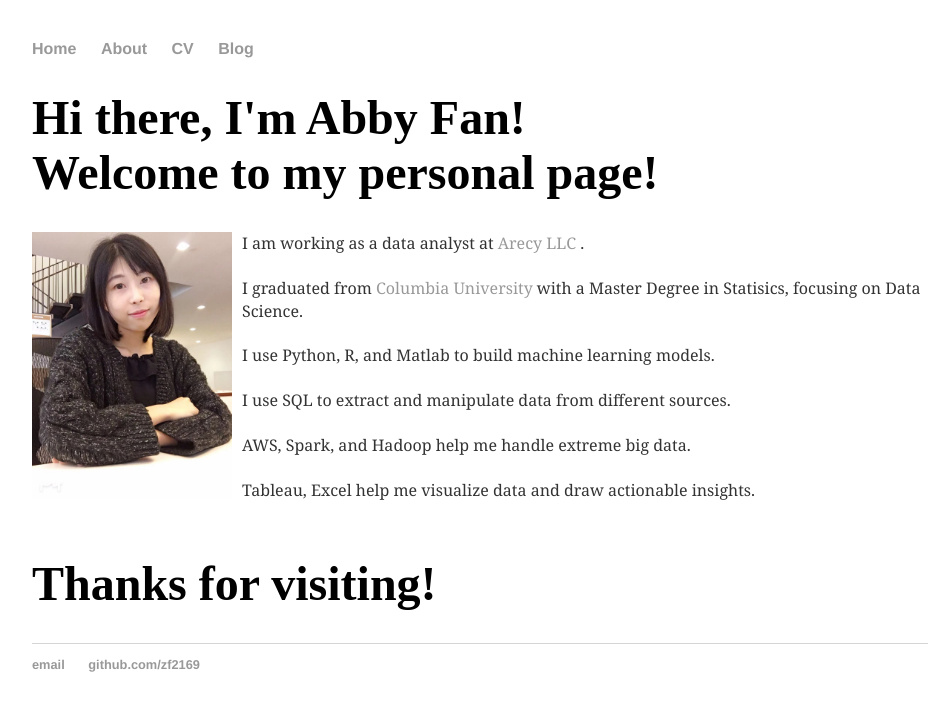
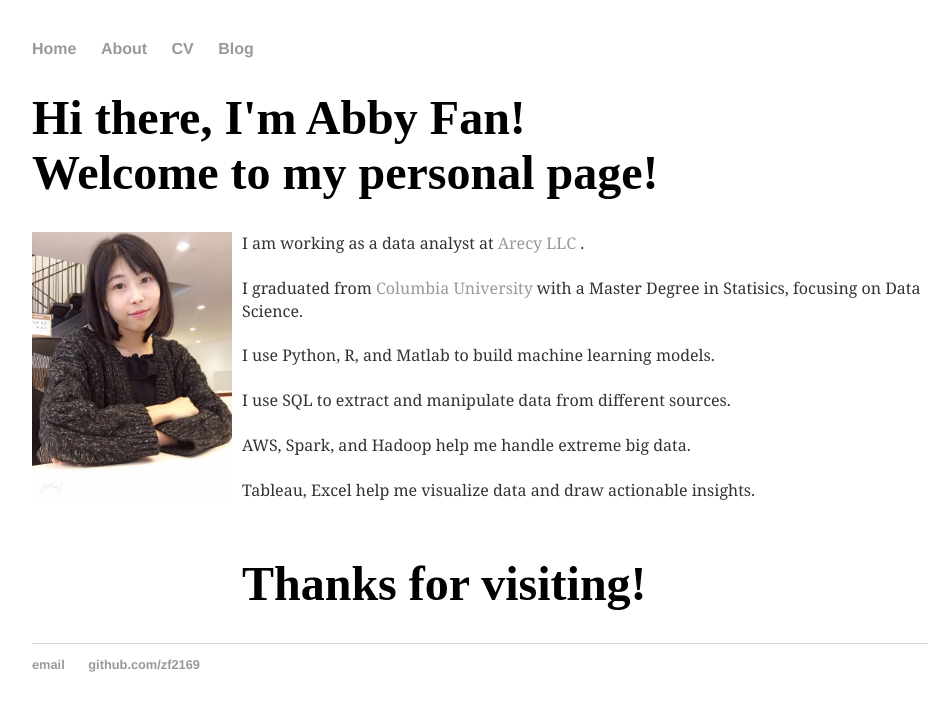
Before and after one commit to zf2169/zf2169.github.io, a Jekyll site: the page built from index.html, in a window 1280 px wide. Shown: the top 711 px of the page, without its empty margins (160-1110 px from the left). Built offline with Jekyll 4.4.1, drawn with Linux system fonts in a browser that asks for light colours.

Commit message:
Update index.html

```diff
--- a/index.html
+++ b/index.html
@@ -6,7 +6,7 @@ title: Abby Fan Personal Website
 	<h1>Hi there, I'm Abby Fan!<br>
 	Welcome to my personal page!</h1>
 
-	<img  class="img-circle avatar" alt="Abby Fan" src="img/BHPL78898.JPG" width="200px" style="float: left; margin-bottom: 00px">
+	<img  class="img-circle avatar" alt="Abby Fan" src="img/BHPL78898.JPG" width="200px" style="float: left; margin-bottom: 100px">
 
 	<p2>I am working as a data analyst at <a href="https://www.arecy-us.com/"> Arecy LLC </a>. <br><br>
 	I graduated from <a href="https://www.columbia.edu/"> Columbia University </a> with a Master Degree in Statisics, focusing on Data Science. <br><br>
```
